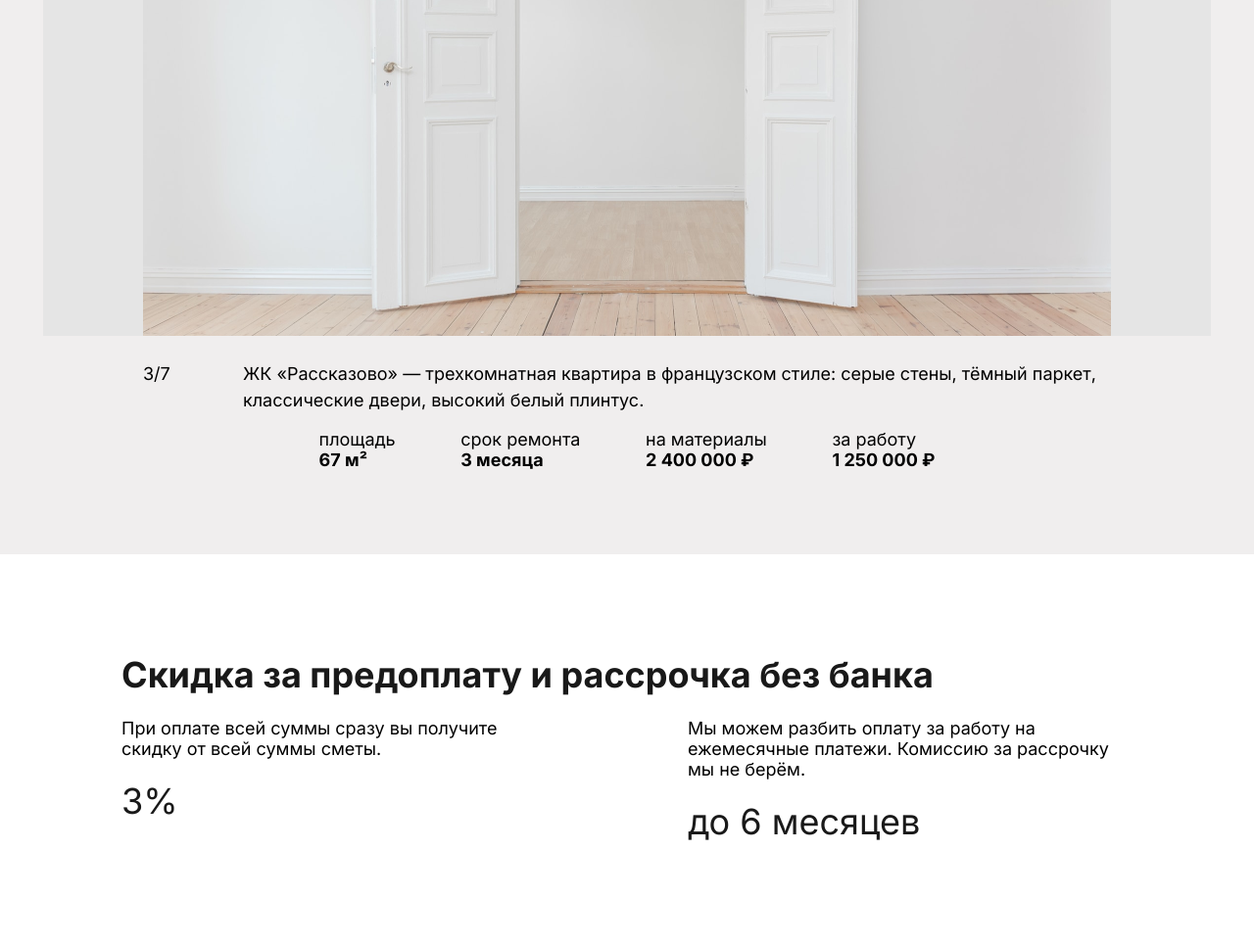
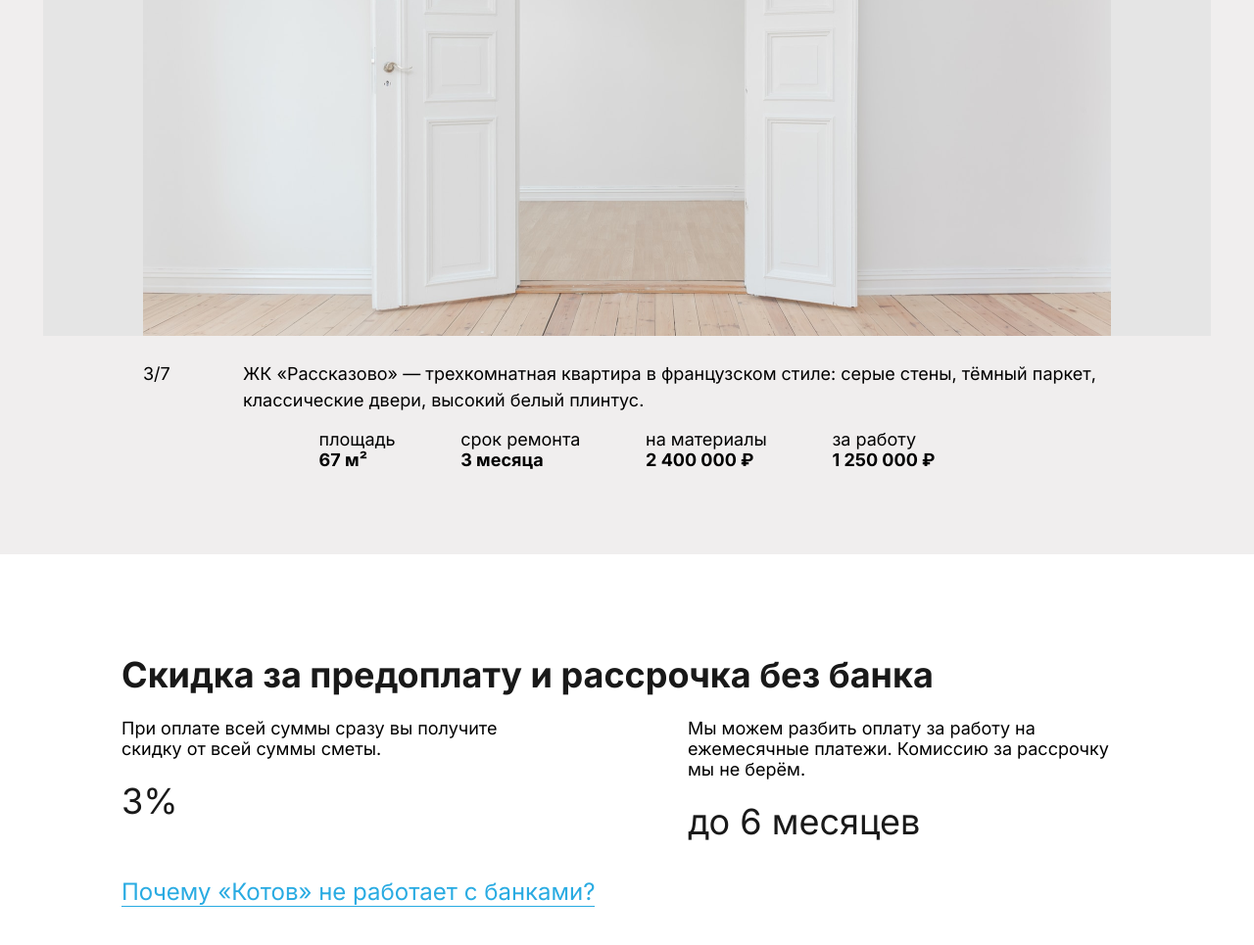
Before and after one commit to DanielMixery/Liongroup, a plain HTML site: page index.html in a window 1280 px wide. Shown: the part 2276-3241 px from the top of the page at 98% size. Before the commit the page ends 3159 px from the top, so only its background shows below. Drawn offline with Linux system fonts and the light colour scheme.

```diff
--- a/assets/scss/style.scss
+++ b/assets/scss/style.scss
@@ -217,6 +217,16 @@
 //banks
 .banks{
     margin-left: (124/18*1em);
+    .textLink{
+        margin-top: (13/18*1em);
+        margin-bottom: (80/18*1em);
+    }
+    .textLink a{
+        text-decoration: none;
+        font-size: (24/18*1em);
+        color: $buttonClr;
+        border-bottom: 1px solid $buttonClr;
+    }
 }
 
 .banksMain{
--- a/index.html
+++ b/index.html
@@ -118,6 +118,9 @@
                         <h3>до 6 месяцев</h3>
                     </div>
                 </div>
+                <div class="textLink">
+                    <a href="#">Почему «Котов» не работает с банками?</a>
+                </div>
             </div>
         </body>
     </html>
```
Also changed, not shown: assets/css/style.css.
